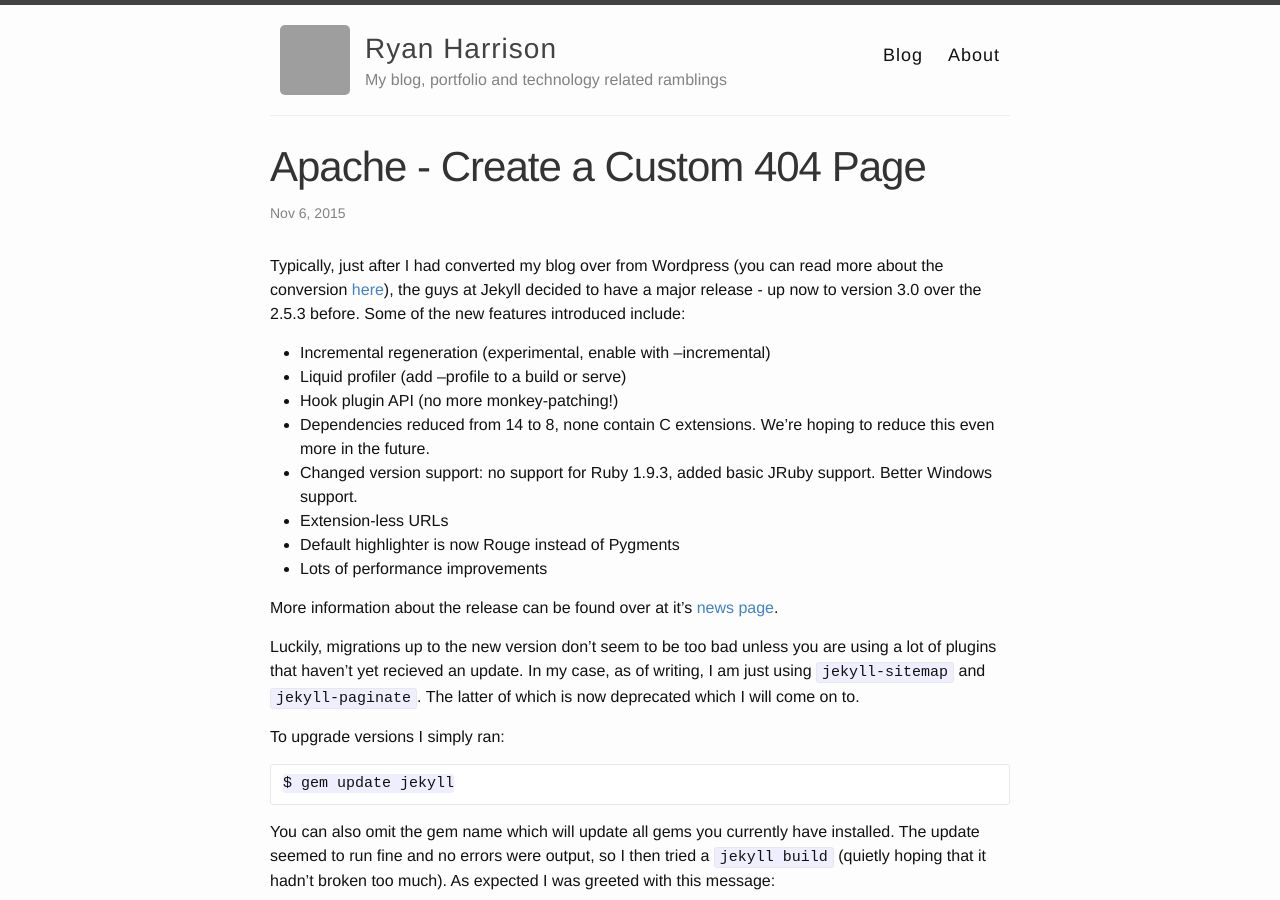
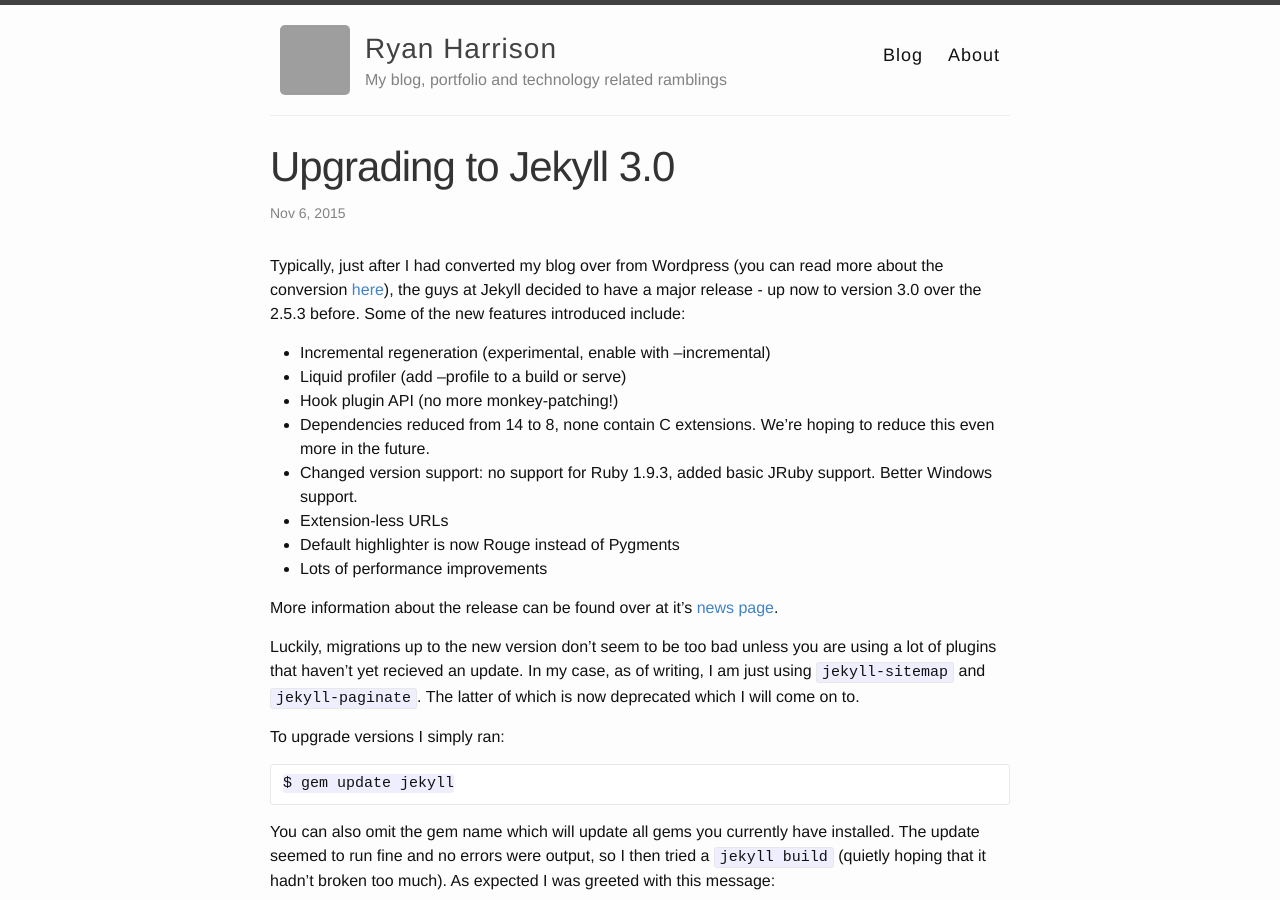
Before and after one commit to raharrison/ryanharrison.co.uk, a Jekyll site: the page built from _posts/2015-11-06-upgrading-to-jekyll-3.md, in a window 1280 px wide and 900 px high. Built offline with Jekyll 4.4.1, drawn with Linux system fonts in a browser that asks for light colours; nearby versions of some CDN libraries; comment, search, counter and statistics services are not loaded; grey boxes are pictures that could not be loaded.

Commit message:
Fix post title

```diff
--- a/_posts/2015-11-06-upgrading-to-jekyll-3.md
+++ b/_posts/2015-11-06-upgrading-to-jekyll-3.md
@@ -1,6 +1,6 @@
 ---
 layout: post
-title: Apache - Create a Custom 404 Page
+title: Upgrading to Jekyll 3.0
 tags:
   - jekyll
   - ruby
```
